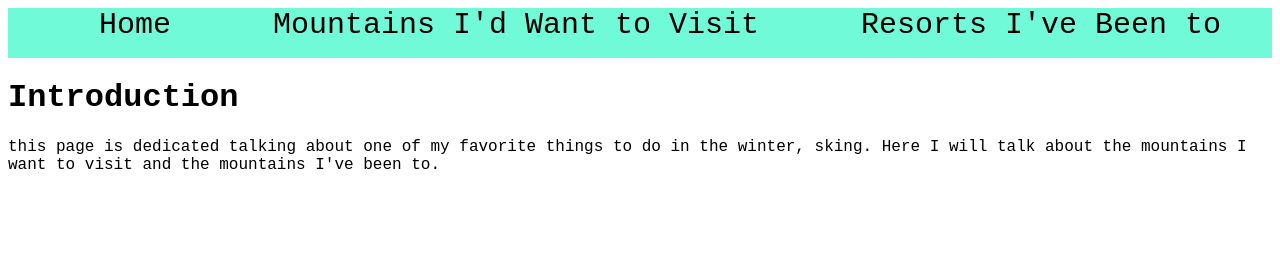
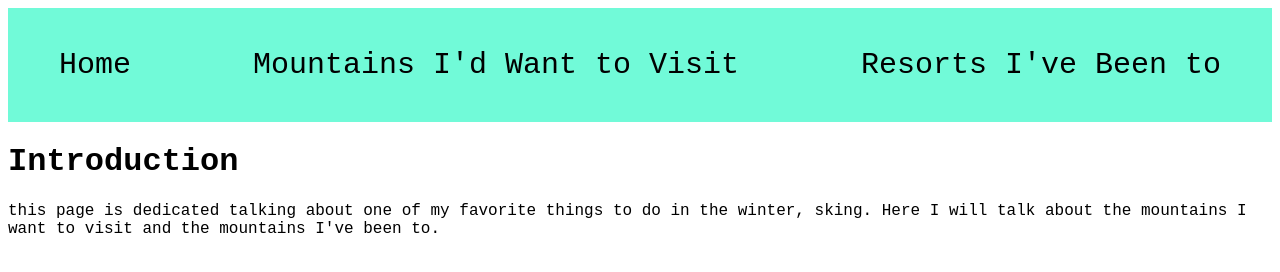
Before and after one commit to ErikEatsDoritos/Coursework, a plain HTML site: page introToCSS3/assignment3/index.html in a window 1280 px wide. Drawn offline with Linux system fonts and the light colour scheme.

Commit message:
fixed nav bar

```diff
--- a/introToCSS3/assignment3/css/style.css
+++ b/introToCSS3/assignment3/css/style.css
@@ -3,19 +3,29 @@ nav{
     display: block;
     width: 100%;
     font-size: 30px;
-    height: 50px;
+    height: auto;
+    padding: 10px 0;
 
 
 }
 
 nav ul{
     list-style-type: none;
-    margin: 0 auto;
+    display: flex;
+    justify-content: space-around;
+    align-items: center;
+    padding: 0;
+    gap: 20px
 
 }
 
 nav ul li:hover{
-    font-size: 50px;
+    text-decoration: underline;
+    transform: scale(1.2);
+    color: rgb(6, 211, 238);
+}
+nav ul li {
+  transition: transform 0.2s ease;
 }
 
 nav a{
@@ -25,7 +35,7 @@ nav a{
 
 .main{
     text-decoration: none;
-    color: rgb(113, 250, 216);
+    color: rgb(115, 255, 220);
     position: absolute;
     top: -40px;
 
```
